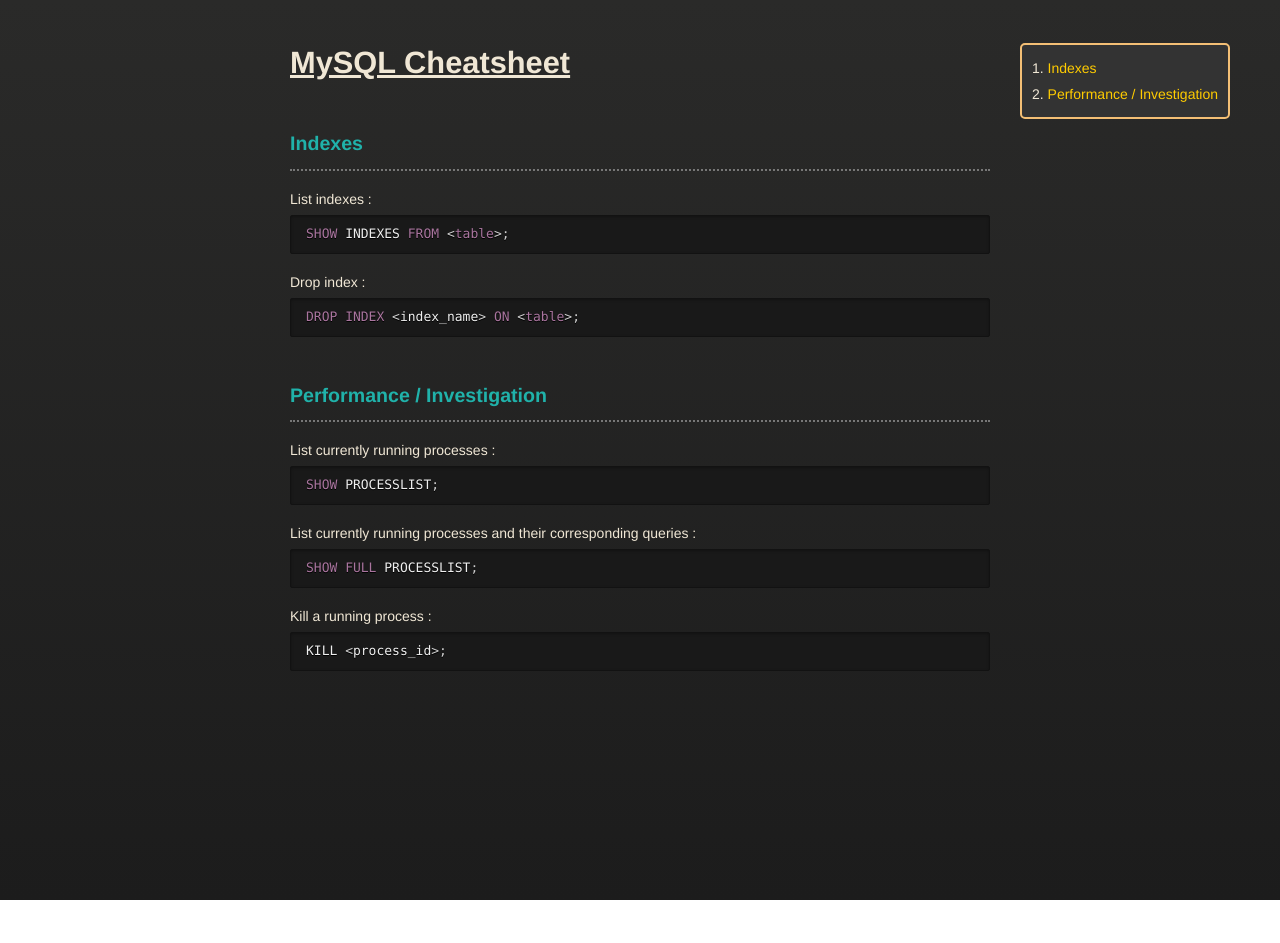
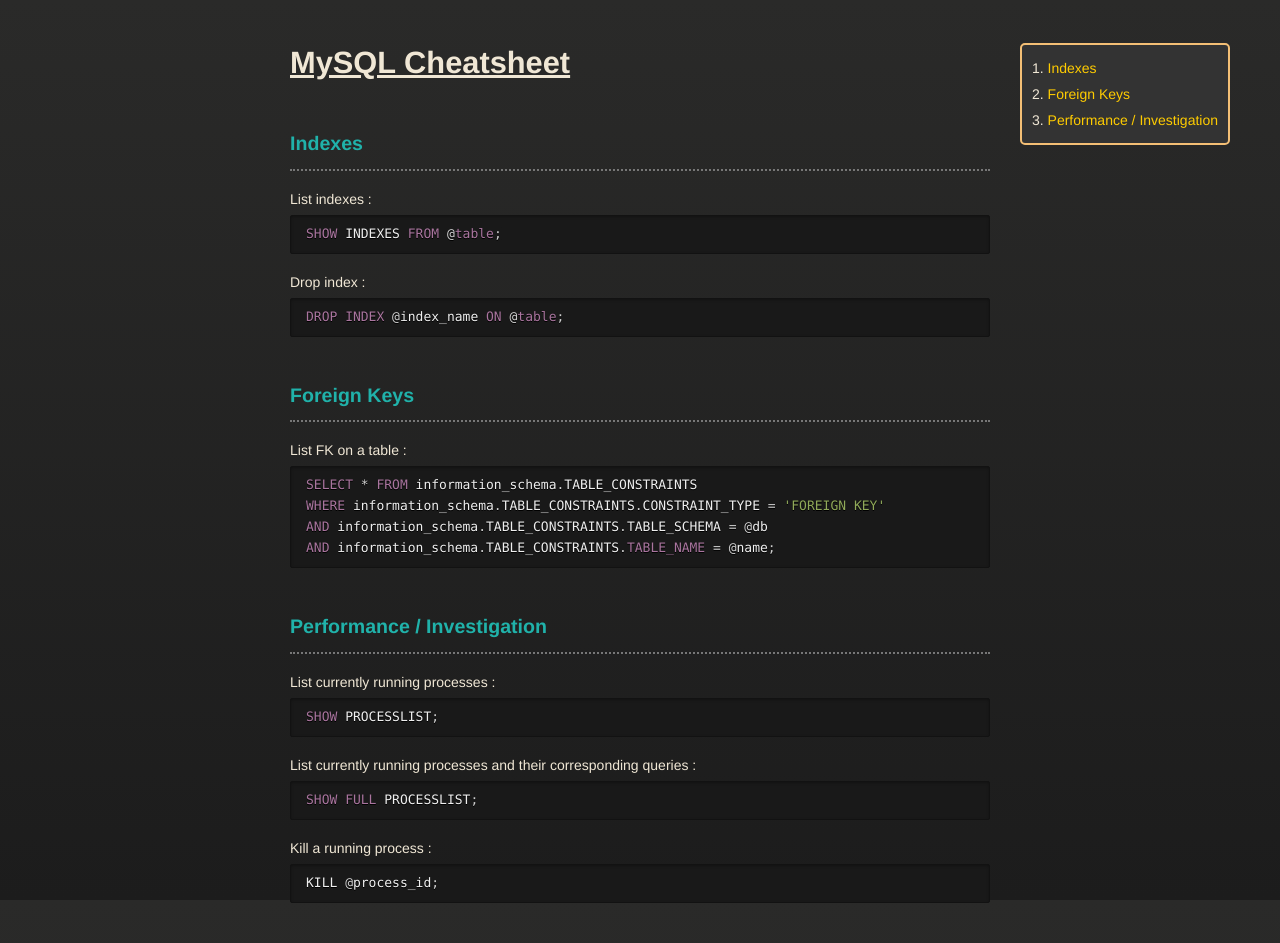
Before and after one commit to vincent-clipet/cheatsheets, a Jekyll site: the page built from markdown/mysql.md, in a window 1280 px wide. Built offline with Jekyll 4.4.1, drawn with Linux system fonts in a browser that asks for light colours; our own code applies the rules of GitHub Pages for plain Markdown files; before the commit the page ends 900 px from its top, so only the background shows below that.

Commit message:
feat(mysql): Liste des Fk sur une table

````diff
--- a/markdown/mysql.md
+++ b/markdown/mysql.md
@@ -18,12 +18,30 @@
 
 List indexes :
 ```sql
-SHOW INDEXES FROM <table>;
+SHOW INDEXES FROM @table;
 ```
 
 Drop index :
 ```sql
-DROP INDEX <index_name> ON <table>;
+DROP INDEX @index_name ON @table;
+```
+
+
+
+
+
+<br>
+
+### Foreign Keys
+
+<hr>
+
+List FK on a table :
+```sql
+SELECT * FROM information_schema.TABLE_CONSTRAINTS
+WHERE information_schema.TABLE_CONSTRAINTS.CONSTRAINT_TYPE = 'FOREIGN KEY'
+AND information_schema.TABLE_CONSTRAINTS.TABLE_SCHEMA = @db
+AND information_schema.TABLE_CONSTRAINTS.TABLE_NAME = @name;
 ```
 
 
````
Also changed, not shown: other parts of markdown/mysql.md (+1 -1 lines).
